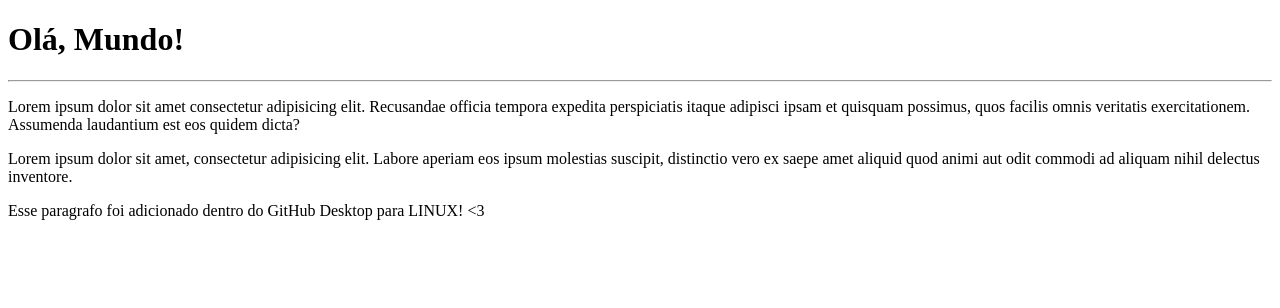
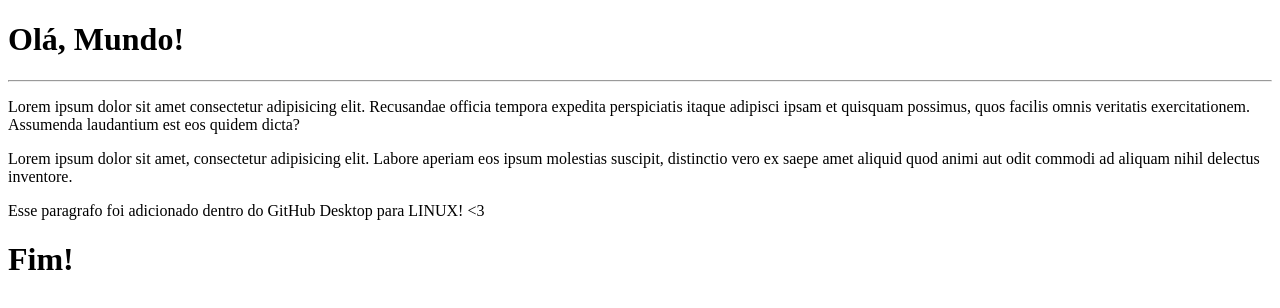
Before and after one commit to JoacksFilho/Ola-Mundo, a plain HTML site: page site_exemplo/index.html in a window 1280 px wide. Drawn offline with Linux system fonts and the light colour scheme.

Commit message:
adicionei o final

```diff
--- a/site_exemplo/index.html
+++ b/site_exemplo/index.html
@@ -14,5 +14,7 @@
     <p>Lorem ipsum dolor sit amet, consectetur adipisicing elit. Labore aperiam eos ipsum molestias suscipit, distinctio vero ex saepe amet aliquid quod animi aut odit commodi ad aliquam nihil delectus inventore.</p>
     <p>Esse paragrafo foi adicionado dentro do GitHub Desktop para LINUX! &lt;3 </p>
 
+    <h1> Fim!</h1>
+
 </body>
 </html>
```
